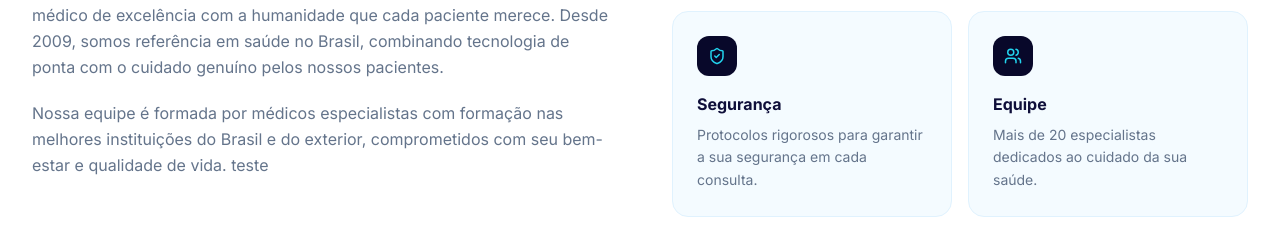
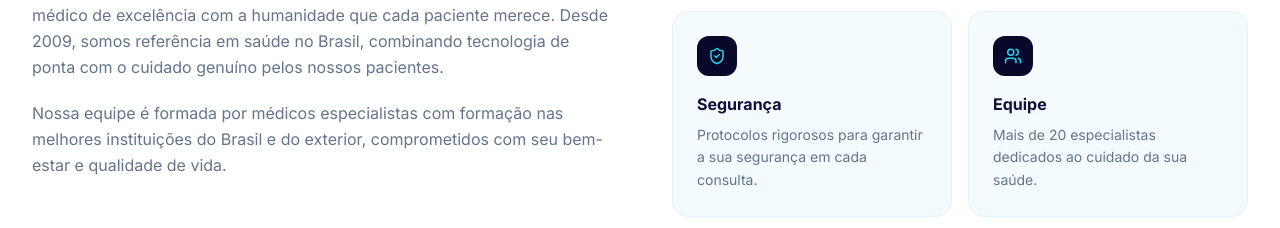
Before and after one commit to gAmoorim/MedSync, a React (Vite) app in the folder frontend/: page / in a window 1280 px wide. Shown: the part 1980-2208 px from the top of the page. Built offline with nearby package versions, Linux system fonts and the light colour scheme; no server answers.

Commit message:
alterada informações da pagina

```diff
--- a/frontend/src/components/landing/Sections.tsx
+++ b/frontend/src/components/landing/Sections.tsx
@@ -294,7 +294,7 @@ export function Sobre() {
             <p className="leading-relaxed text-slate-500">
               Nossa equipe é formada por médicos especialistas com formação
               nas melhores instituições do Brasil e do exterior, comprometidos
-              com seu bem-estar e qualidade de vida. teste
+              com seu bem-estar e qualidade de vida.
             </p>
           </div>
 
```
